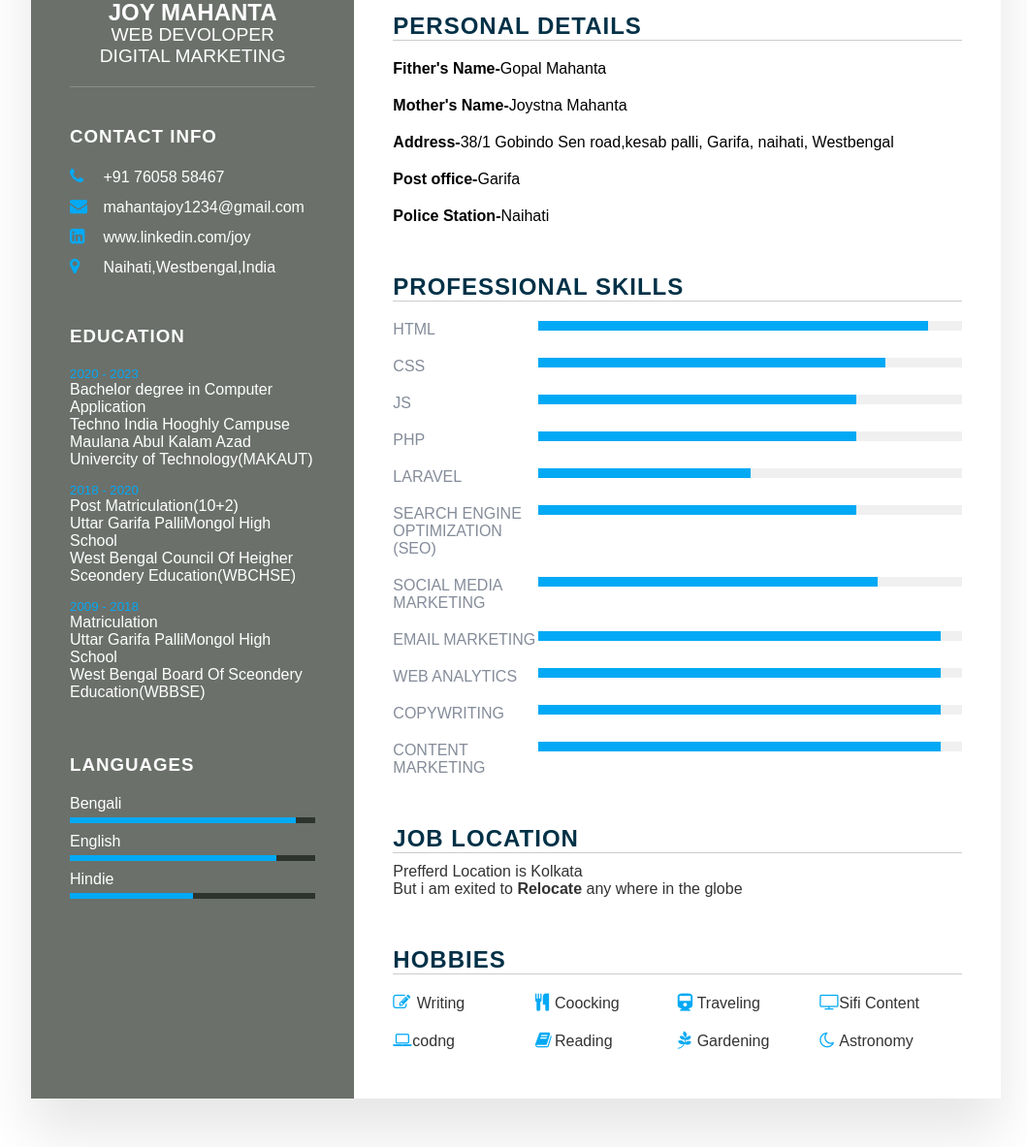
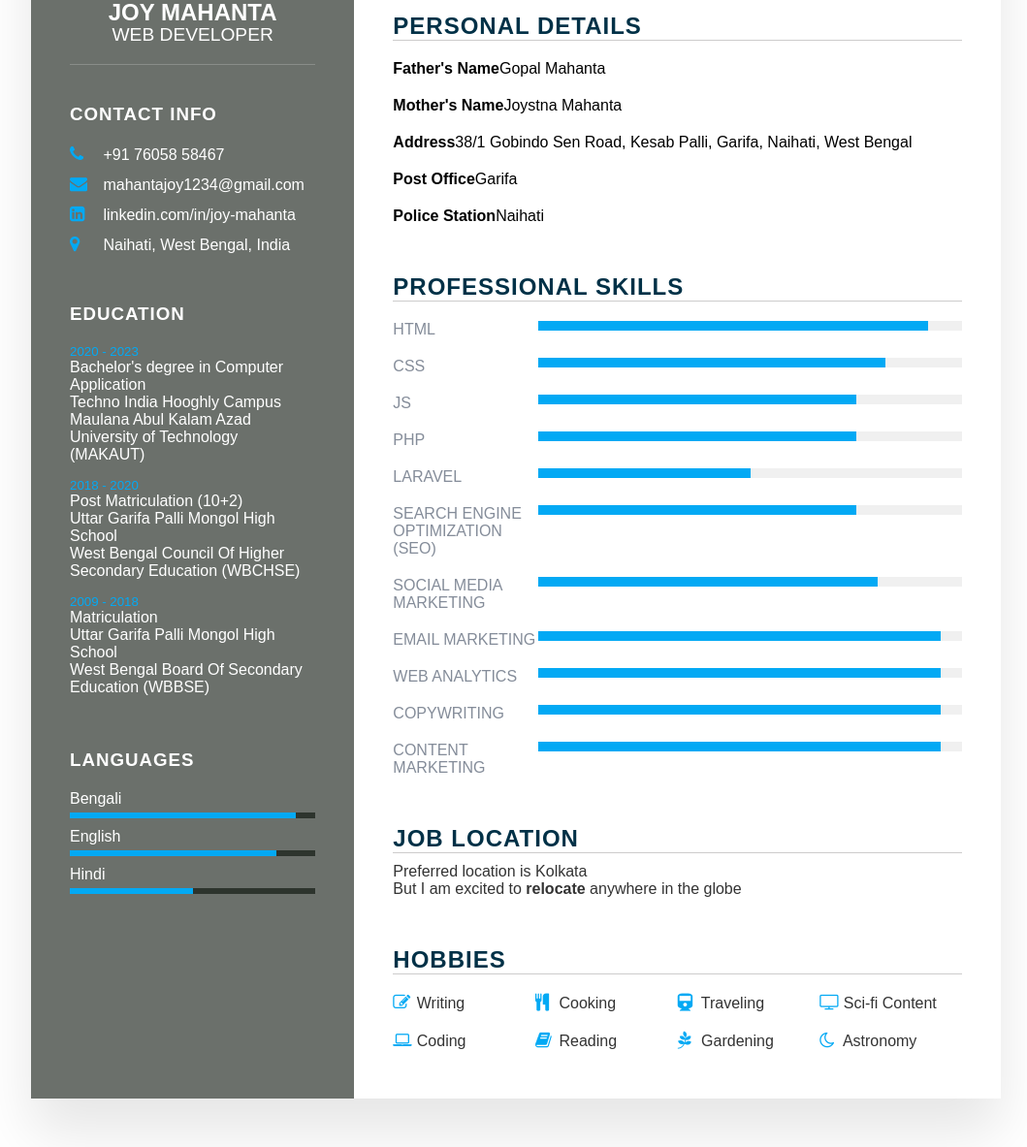
Before and after one commit to Joymahanta/resume, a plain HTML site: page index.html in a window 1280 px wide. Shown: the part 328-1511 px from the top of the page at 97% size, without its empty margins (108-1167 px from the left). Drawn offline with Linux system fonts and the light colour scheme.

Commit message:
Update index.html

```diff
--- a/index.html
+++ b/index.html
@@ -1,5 +1,4 @@
 <!DOCTYPE html>
-
 <html>
 
 <head>
@@ -20,7 +19,7 @@
                     <img src="photo.jpeg" alt="">
                 </div>
                 <br>
-                <h2>Joy Mahanta<br> <span>Web Devoloper<br>Digital marketing </span></h2>
+                <h2>Joy Mahanta<br> <span>Web Developer<br></span></h2>
             </div>
             <div class="contactinfo">
                 <h3 class="title">Contact info</h3>
@@ -35,41 +34,38 @@
                     </li>
                     <li>
                         <span class="icon"><i class="fa fa-linkedin-square" aria-hidden="true"></i></span>
-                        <span class="text">www.linkedin.com/joy</span>
+                        <span class="text">linkedin.com/in/joy-mahanta</span>
                     </li>
                     <li>
                         <span class="icon"><i class="fa fa-map-marker" aria-hidden="true"></i></span>
-                        <span class="text">Naihati,Westbengal,India</span>
+                        <span class="text">Naihati, West Bengal, India</span>
                     </li>
-
                 </ul>
             </div>
-
 
             <div class="contactinfo education">
                 <h3 class="title">Education</h3>
                 <ul>
                     <li>
                         <h5>2020 - 2023</h5>
-                        <h4>Bachelor degree in Computer Application</h4>
-                        <h4>Techno India Hooghly Campuse</h4>
-                        <h4>Maulana Abul Kalam Azad Univercity of Technology(MAKAUT)</h4>
+                        <h4>Bachelor's degree in Computer Application</h4>
+                        <h4>Techno India Hooghly Campus</h4>
+                        <h4>Maulana Abul Kalam Azad University of Technology (MAKAUT)</h4>
                     </li>
                     <li>
                         <h5>2018 - 2020</h5>
-                        <h4>Post Matriculation(10+2)</h4>
-                        <h4>Uttar Garifa PalliMongol High School</h4>
-                        <h4>West Bengal Council Of Heigher Sceondery Education(WBCHSE)</h4>
+                        <h4>Post Matriculation (10+2)</h4>
+                        <h4>Uttar Garifa Palli Mongol High School</h4>
+                        <h4>West Bengal Council Of Higher Secondary Education (WBCHSE)</h4>
                     </li>
                     <li>
                         <h5>2009 - 2018</h5>
                         <h4>Matriculation</h4>
-                        <h4>Uttar Garifa PalliMongol High School</h4>
-                        <h4>West Bengal Board Of Sceondery Education(WBBSE)</h4>
+                        <h4>Uttar Garifa Palli Mongol High School</h4>
+                        <h4>West Bengal Board Of Secondary Education (WBBSE)</h4>
                     </li>
                 </ul>
             </div>
-
 
             <div class="contactinfo language">
                 <h3 class="title">Languages</h3>
@@ -87,7 +83,7 @@
                         </span>
                     </li>
                     <li>
-                        <span class="text">Hindie</span>
+                        <span class="text">Hindi</span>
                         <span class="percent">
                             <div style="width: 50%;"></div>
                         </span>
@@ -96,8 +92,7 @@
             </div>
         </div>
 
-        <!-- Left Column Ends -->
-        <!-- Right column starts -->
+        <!-- Right Column Starts -->
         <div class="right">
             <div class="about">
                 <h2 id="title">About Me</h2>
@@ -107,136 +102,106 @@
             <div class="about">
                 <h2 id="title">Personal details</h2>
                 <div class="box">
-                    <h4>Fither's Name-</h4>
+                    <h4>Father's Name</h4>
                     <div class="percent">
                         <div>Gopal Mahanta</div>
                     </div>
                 </div>
                 <div class="box">
-                    <h4>Mother's Name-</h4>
+                    <h4>Mother's Name</h4>
                     <div class="percent">
                         <div>Joystna Mahanta</div>
                     </div>
                 </div>
                 <div class="box">
-                    <h4>Address-</h4>
+                    <h4>Address</h4>
                     <div class="percent">
-                        <div>38/1 Gobindo Sen road,kesab palli, Garifa, naihati, Westbengal</div>
+                        <div>38/1 Gobindo Sen Road, Kesab Palli, Garifa, Naihati, West Bengal</div>
                     </div>
                 </div>
                 <div class="box">
-                    <h4>Post office-</h4>
+                    <h4>Post Office</h4>
                     <div class="percent">
                         <div>Garifa</div>
                     </div>
                 </div>
                 <div class="box">
-                    <h4>Police Station-</h4>
+                    <h4>Police Station</h4>
                     <div class="percent">
                         <div>Naihati</div>
                     </div>
                 </div>
             </div>
 
-
-
             <div class="about skills">
                 <h2 id="title">Professional Skills</h2>
                 <div class="box">
                     <h4>HTML</h4>
-                    <div class="percent">
-                        <div style="width: 92%;"></div>
-                    </div>
+                    <div class="percent"><div style="width: 92%;"></div></div>
                 </div>
                 <div class="box">
                     <h4>CSS</h4>
-                    <div class="percent">
-                        <div style="width: 82%;"></div>
-                    </div>
+                    <div class="percent"><div style="width: 82%;"></div></div>
                 </div>
                 <div class="box">
                     <h4>JS</h4>
-                    <div class="percent">
-                        <div style="width: 75%;"></div>
-                    </div>
+                    <div class="percent"><div style="width: 75%;"></div></div>
                 </div>
                 <div class="box">
                     <h4>PHP</h4>
-                    <div class="percent">
-                        <div style="width: 75%;"></div>
-                    </div>
+                    <div class="percent"><div style="width: 75%;"></div></div>
                 </div>
                 <div class="box">
                     <h4>Laravel</h4>
-                    <div class="percent">
-                        <div style="width: 50%;"></div>
-                    </div>
-                </div>
-
-
-                <div class="box">
-                    <h4>Search Engine Optimization (SEO) </h4>
-                    <div class="percent">
-                        <div style="width: 75%;"></div>
-                    </div>
+                    <div class="percent"><div style="width: 50%;"></div></div>
                 </div>
                 <div class="box">
-                    <h4>Social Media Marketing </h4>
-                    <div class="percent">
-                        <div style="width: 80%;"></div>
-                    </div>
+                    <h4>Search Engine Optimization (SEO)</h4>
+                    <div class="percent"><div style="width: 75%;"></div></div>
                 </div>
                 <div class="box">
-                    <h4>Email Marketing </h4>
-                    <div class="percent">
-                        <div style="width: 95%;"></div>
-                    </div>
+                    <h4>Social Media Marketing</h4>
+                    <div class="percent"><div style="width: 80%;"></div></div>
                 </div>
                 <div class="box">
-                    <h4>Web Analytics </h4>
-                    <div class="percent">
-                        <div style="width: 95%;"></div>
-                    </div>
+                    <h4>Email Marketing</h4>
+                    <div class="percent"><div style="width: 95%;"></div></div>
                 </div>
                 <div class="box">
-                    <h4>Copywriting </h4>
-                    <div class="percent">
-                        <div style="width: 95%;"></div>
-                    </div>
+                    <h4>Web Analytics</h4>
+                    <div class="percent"><div style="width: 95%;"></div></div>
+                </div>
+                <div class="box">
+                    <h4>Copywriting</h4>
+                    <div class="percent"><div style="width: 95%;"></div></div>
                 </div>
                 <div class="box">
                     <h4>Content Marketing</h4>
-                    <div class="percent">
-                        <div style="width: 95%;"></div>
-                    </div>
+                    <div class="percent"><div style="width: 95%;"></div></div>
                 </div>
-
             </div>
 
             <div class="about">
                 <h2 id="title">Job Location</h2>
-                <p>Prefferd Location is Kolkata<br>But i am exited to <strong>Relocate</strong> any where in the globe
-                </p>
+                <p>Preferred location is Kolkata<br>But I am excited to <strong>relocate</strong> anywhere in the globe</p>
             </div>
+
             <div class="about intarest">
                 <h2 id="title">Hobbies</h2>
                 <ul>
-                    <li><i class="fa fa-pencil-square-o" aria-hidden="true"></i>
-                        Writing</li>
-                    <li><i class="fa fa-cutlery" aria-hidden="true"></i>Coocking</li>
-                    <li><i class="fa fa-train" aria-hidden="true"></i>Traveling</li>
-                    <li><i class="fa fa-television" aria-hidden="true"></i>Sifi Content</li>
-                    <li><i class="fa fa-laptop" aria-hidden="true"></i>codng</li>
-                    <li><i class="fa fa-book" aria-hidden="true"></i>Reading</li>
-                    <li><i class="fa fa-pagelines" aria-hidden="true"></i>Gardening</li>
-                    <li><i class="fa fa-moon-o" aria-hidden="true"></i>Astronomy</li>
+                    <li><i class="fa fa-pencil-square-o" aria-hidden="true"></i> Writing</li>
+                    <li><i class="fa fa-cutlery" aria-hidden="true"></i> Cooking</li>
+                    <li><i class="fa fa-train" aria-hidden="true"></i> Traveling</li>
+                    <li><i class="fa fa-television" aria-hidden="true"></i> Sci-fi Content</li>
+                    <li><i class="fa fa-laptop" aria-hidden="true"></i> Coding</li>
+                    <li><i class="fa fa-book" aria-hidden="true"></i> Reading</li>
+                    <li><i class="fa fa-pagelines" aria-hidden="true"></i> Gardening</li>
+                    <li><i class="fa fa-moon-o" aria-hidden="true"></i> Astronomy</li>
                 </ul>
             </div>
         </div>
         <!-- Right Column Ends -->
     </div>
-
-
 </body>
 
 </html>
```
